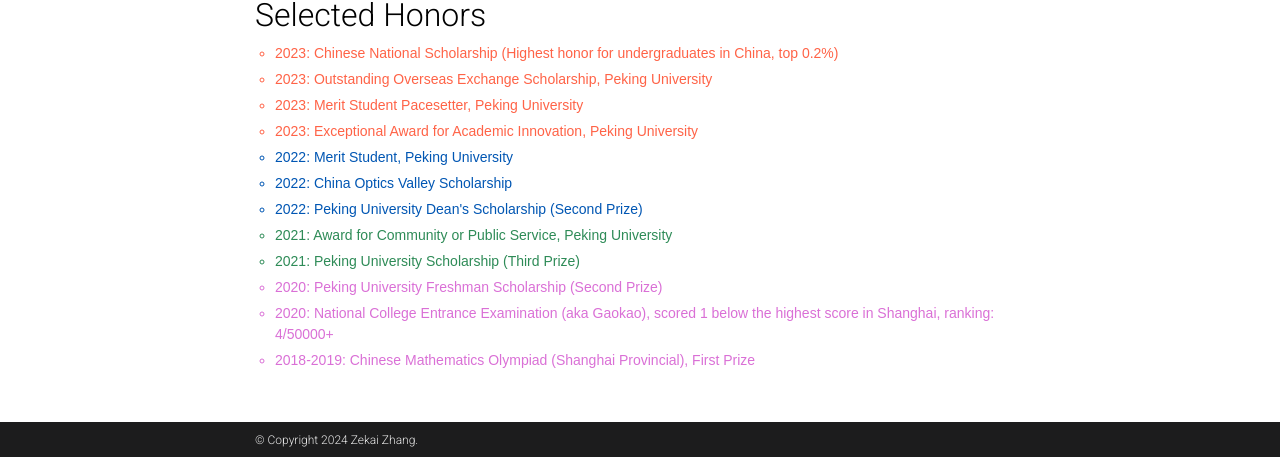
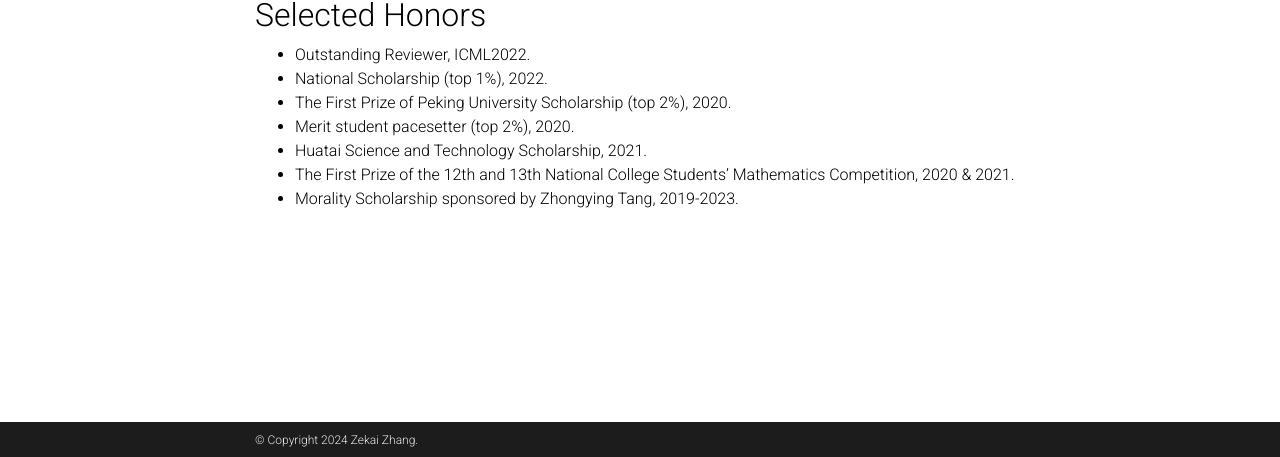
Before and after one commit to zekaiblog/zekaiblog.github.io, a Jekyll site: the page built from _pages/about.md, in a window 1280 px wide and 900 px high, scrolled down 649 px, cut to the strip 443-900 px from the top of the window. Built offline with Jekyll 4.4.1, drawn with Linux system fonts in a browser that asks for light colours; full-size pictures stand in for the smaller copies a plugin makes; comment, search, counter and statistics services are not loaded; a style sheet for code colours, icons or effects is not loaded.

Commit message:
Update honors.html

```diff
--- a/_includes/honors.html
+++ b/_includes/honors.html
@@ -1,17 +1,11 @@
-<div style="font-size: 14px; font-family: Arial, sans-serif; color: #333;">
-    <ul style="list-style-type: circle; padding-left: 20px;">
-        <!-- <li style="margin-bottom: 5px; color: #ff6347;">2023: Sensetime Scholarship (30 AI undergraduates per year Nationwide)</li> -->
-        <li style="margin-bottom: 5px; color: #ff6347;">2023: Chinese National Scholarship (Highest honor for undergraduates in China, top 0.2%)</li>
-        <li style="margin-bottom: 5px; color: #ff6347;">2023: Outstanding Overseas Exchange Scholarship, Peking University</li>
-        <li style="margin-bottom: 5px; color: #ff6347;">2023: Merit Student Pacesetter, Peking University</li>
-        <li style="margin-bottom: 5px; color: #ff6347;">2023: Exceptional Award for Academic Innovation, Peking University</li>
-        <li style="margin-bottom: 5px; color: #0056b3;">2022: Merit Student, Peking University</li>
-        <li style="margin-bottom: 5px; color: #0056b3;">2022: China Optics Valley Scholarship</li>
-        <li style="margin-bottom: 5px; color: #0056b3;">2022: Peking University Dean's Scholarship (Second Prize)</li>
-        <li style="margin-bottom: 5px; color: #2e8b57;">2021: Award for Community or Public Service, Peking University</li>
-        <li style="margin-bottom: 5px; color: #2e8b57;">2021: Peking University Scholarship (Third Prize)</li>
-        <li style="margin-bottom: 5px; color: #da70d6;">2020: Peking University Freshman Scholarship (Second Prize)</li>
-        <li style="margin-bottom: 5px; color: #da70d6;">2020: National College Entrance Examination (aka Gaokao), scored 1 below the highest score in Shanghai, ranking: 4/50000+</li>
-        <li style="margin-bottom: 5px; color: #da70d6;">2018-2019: Chinese Mathematics Olympiad (Shanghai Provincial), First Prize</li>
-    </ul>
+<div class="awards">
+      <ul>
+        <li color: #ff0000;>Outstanding Reviewer, ICML2022.</li>
+        <li color: #ff0000;>National Scholarship (top 1%), 2022.</li>
+        <li color: #ff0000;>The First Prize of Peking University Scholarship (top 2%), 2020.</li>
+        <li color: #ff0000;>Merit student pacesetter (top 2%), 2020.</li>
+        <li color: #ff0000;>Huatai Science and Technology Scholarship, 2021.</li>
+        <li color: #ff0000;>The First Prize of the 12th and 13th National College Students’ Mathematics Competition, 2020 & 2021.</li>
+        <li color: #ff0000;>Morality Scholarship sponsored by Zhongying Tang, 2019-2023.</li>
+      </ul>
 </div>
```
